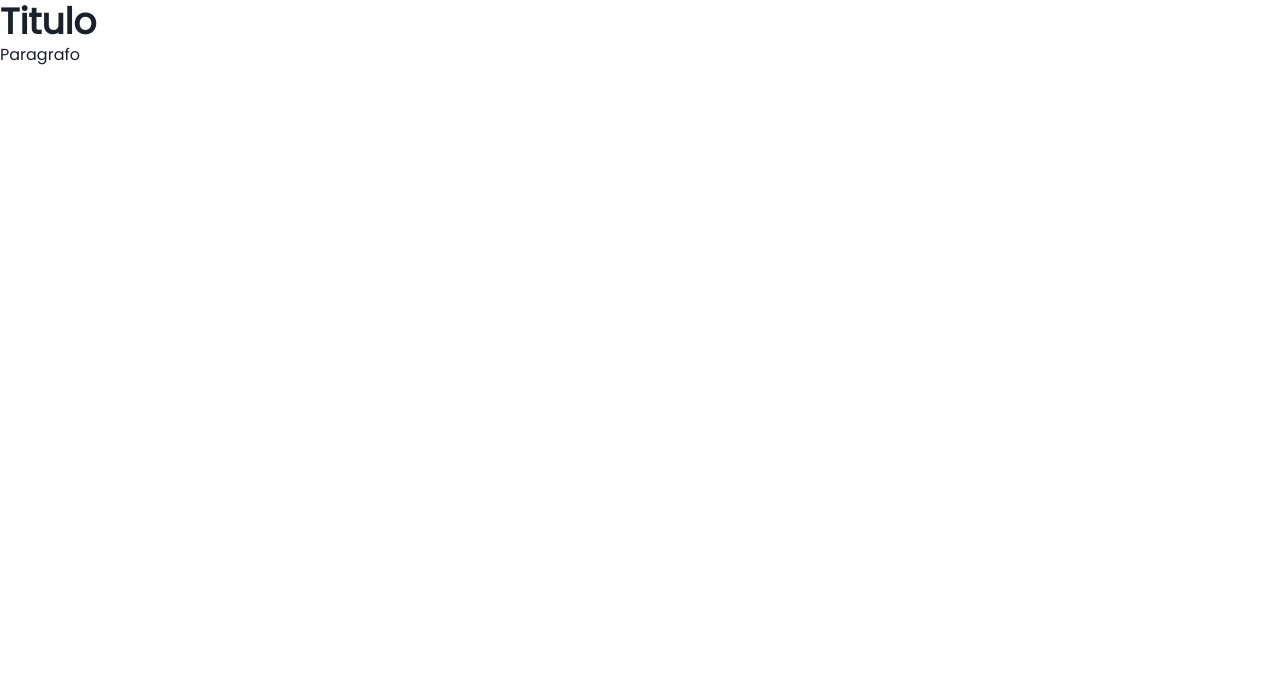
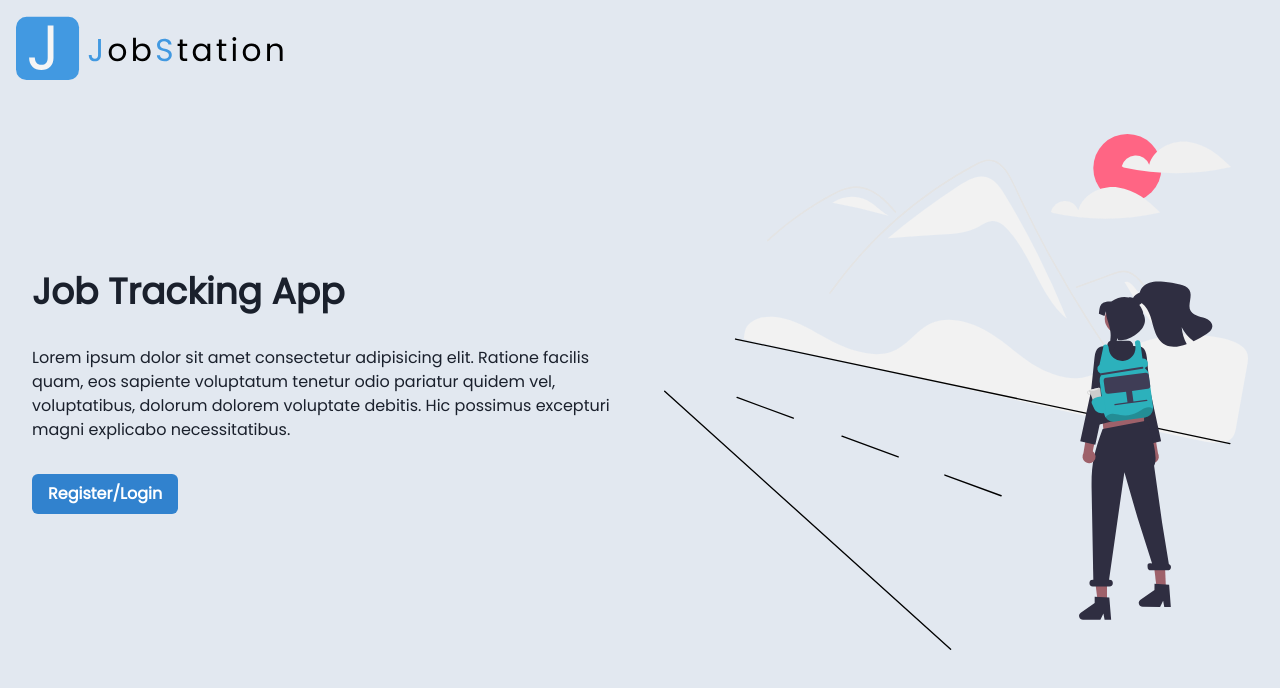
Before and after one commit to matheusmassari/mern-job-dashboard, a Next.js app: page / in a window 1280 px wide. Shown: the top 688 px of the page. Built offline with nearby package versions, Linux system fonts and the light colour scheme; a web font is replaced by a local one.

Commit message:
feat(Landing Page)

```diff
--- a/src/pages/index.js
+++ b/src/pages/index.js
@@ -1,10 +1,52 @@
-import { Heading, Text } from "@chakra-ui/react";
+import { Heading, Text, Box, Image, Button, VStack } from "@chakra-ui/react";
+
+// LANDING PAGE
 
 export default function Home() {
     return (
-        <div>
-            <Heading>Titulo</Heading>
-            <Text>Paragrafo</Text>
-        </div>
+        <>
+            <Box as="nav">
+                <Image
+                    src="jobstation-logo.svg"
+                    alt="Jobstation Logo"
+                    ml={"1rem"}
+                    h={"5rem"}
+                />
+            </Box>
+            <Box minH="calc(100vh - 5rem)" maxW="1400px" margin="0 auto">
+                <Box
+                    display="grid"
+                    minH="calc(100vh - 5rem)"
+                    alignItems="center"
+                    gridTemplateColumns={{
+                        base: "1fr",
+                        md: "1fr 1fr",
+                    }}
+                    columnGap="3rem"
+                    px="2rem"
+                    mt="-3rem"
+                >
+                    <Box>
+                        <Heading fontWeight={"700"}>Job Tracking App</Heading>
+                        <Text mt="2rem">
+                            Lorem ipsum dolor sit amet consectetur adipisicing
+                            elit. Ratione facilis quam, eos sapiente voluptatum
+                            tenetur odio pariatur quidem vel, voluptatibus,
+                            dolorum dolorem voluptate debitis. Hic possimus
+                            excepturi magni explicabo necessitatibus.
+                        </Text>
+                        <Button colorScheme="blue" mt="2rem">
+                            Register/Login
+                        </Button>
+                    </Box>
+                    <Image
+                        src="main-picture.svg"
+                        alt="Main Hero Picture"
+                        display={["none", "none", "block"]}
+                        w="40rem"
+                    />
+                </Box>
+            </Box>
+        </>
     );
 }
--- a/styles/theme.js
+++ b/styles/theme.js
@@ -6,7 +6,9 @@ const theme = extendTheme({
             html: {
                 scrollBehavior: "smooth",
             },
-            body: {},
+            body: {
+                background: "#E2E8F0",
+            },
             "*": {
                 boxSizing: "border-box",
             },
```
Also changed, not shown: src/pages/teste.js (deleted, +0 -16 lines), public/jobstation-logo.svg (added), public/main-picture.svg (added).
